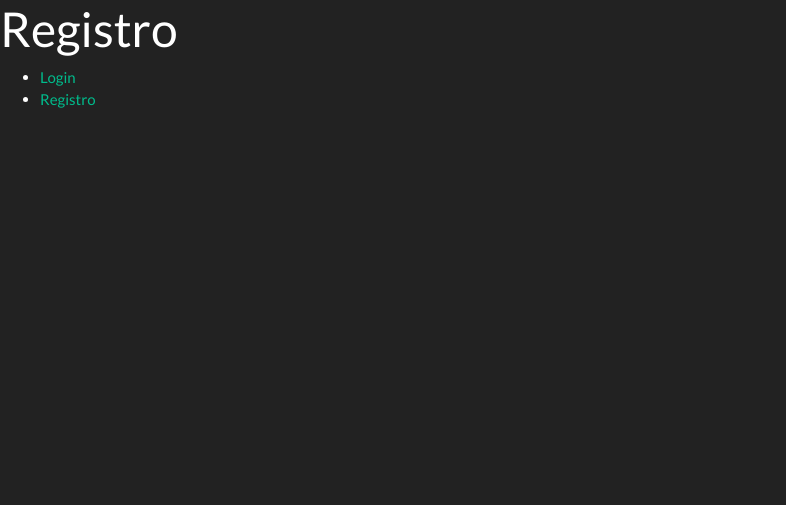
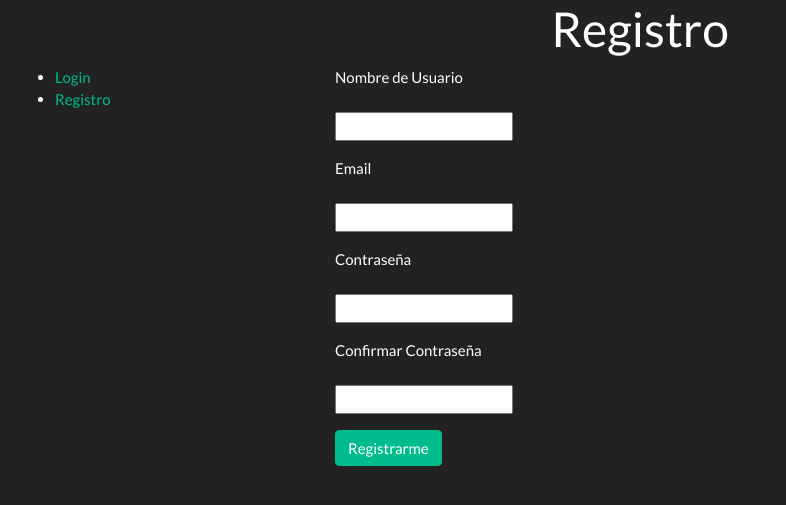
Before and after one commit to baubyte/practiceCodeIgniter3, a CodeIgniter app: page /database/registro in a window 1280 px wide. Shown: the top 505 px of the page, without its empty margins (0-786 px from the left). Run offline with CodeIgniter, Linux system fonts and the light colour scheme; some libraries are stand-ins or nearby versions.

Commit message:
Formulario Resgistro, Recepcion de Inputs

```diff
--- a/codeigniter-src/application/config/autoload.php
+++ b/codeigniter-src/application/config/autoload.php
@@ -89,7 +89,7 @@ $autoload['drivers'] = array();
 |
 |	$autoload['helper'] = array('url', 'file');
 */
-$autoload['helper'] = array();
+$autoload['helper'] = array('url','form');
 
 /*
 | -------------------------------------------------------------------
--- a/codeigniter-src/application/controllers/Registro.php
+++ b/codeigniter-src/application/controllers/Registro.php
@@ -6,11 +6,21 @@ class Registro extends CI_Controller {
 	public function __construct()
 	{
 		parent::__construct();
-		$this->load->helper(['getmenu', 'url']);
+		$this->load->helper(['getmenu']);
 	}
+
 	public function index()
 	{
 		$data['menus'] = mainMenu();
 		$this->load->view('registro',$data);
 	}
+
+	public function create()
+	{
+		$username = $this->input->post('username');
+		$email = $this->input->post('email');
+		$password = $this->input->post('password');
+		$cpassword = $this->input->post('cpassword');
+		var_dump($this->input->post());
+	}
 }
--- a/codeigniter-src/application/views/registro.php
+++ b/codeigniter-src/application/views/registro.php
@@ -11,13 +11,55 @@
 	<link href="https://stackpath.bootstrapcdn.com/bootswatch/4.5.2/darkly/bootstrap.min.css" rel="stylesheet" />
 </head>
 
-<body>
-	<h1>Registro</h1>
+<body class="container-fluid">
+    <!-- Titulo de Pagina -->
+    <div class="row">
+        <div class="col-12 text-center">
+            <h1>Registro</h1>
+        </div>
+    </div>
+	<div class="row">
+	<div class="col-md-3">
 	<ul>
 		<?php foreach($menus as $menu): ?>
 			<li><a href="<?=$menu['url']?>"><?=$menu['title']?></a></li>
 		<?php endforeach;?>
 	</ul>
+	</div>
+	<div class="col-md-6">
+		<?php echo form_open('registro/create',['method' => 'post']);?>
+		<div class="form-group">
+		<?php	echo form_label('Nombre de Usuario'); ?>
+		</div>
+		<div class="form-group">
+		<?php echo form_input('username'); ?>
+		</div>
+		<div class="form-group">
+		<?php	echo form_label('Email'); ?>
+		</div>
+		<div class="form-group">
+		<?php	echo form_input(['type' => 'email', 'name' => 'email']);?>
+		</div>
+		<div class="form-group">
+		<?php	echo form_label('Contraseña'); ?>
+		</div>
+		<div class="form-group">
+		<?php	echo form_password('password');?>
+		</div>
+		<div class="form-group">
+		<?php	echo form_label('Confirmar Contraseña'); ?>
+		</div>
+		<div class="form-group">
+		<?php	echo form_password('cpassword');?>
+		</div>
+		<div class="form-group">
+		<?php	echo form_submit('submit','Registrarme','class = "btn btn-success"');?>
+		</div>
+		<?php echo form_close();?>
+	</div>
+	<div class="col-md-3">
+	</div>
+	</div>
 	<!-- JQuery -->
 	<script src="https://code.jquery.com/jquery-3.5.1.slim.min.js" integrity="sha256-4+XzXVhsDmqanXGHaHvgh1gMQKX40OUvDEBTu8JcmNs=" crossorigin="anonymous"></script>
 	<!-- Bootstrap -->
```
